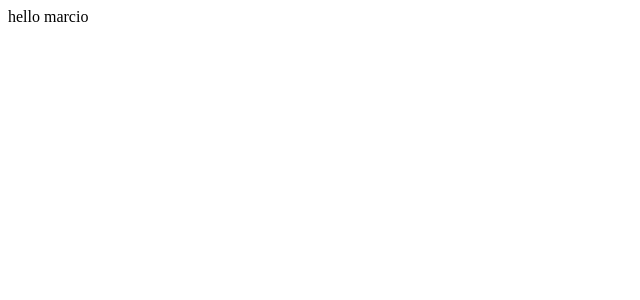
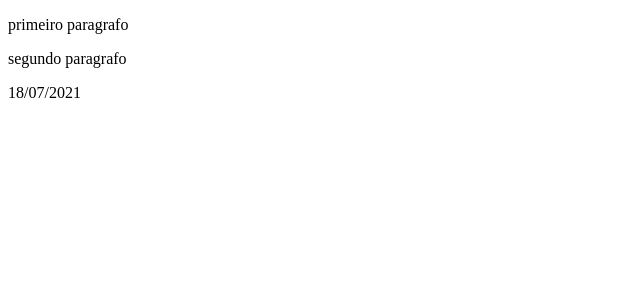
Before and after one commit to marcioliveira/meu-app, a React (Create React App) app: page / in a window 1280 px wide. Shown: the top 300 px of the page, without its empty margins (0-640 px from the left). Built offline with nearby package versions, Linux system fonts and the light colour scheme.

Commit message:
criacao do commponente tipo classe

```diff
--- a/src/App.js
+++ b/src/App.js
@@ -1,7 +1,17 @@
 import React from "react";
 
-function App() {
-  return <div className="App">hello marcio</div>;
+class App extends React.Component {
+  render() {
+    return (
+      // podemos usar tags html e javascript dentro do nosso método render é o que chamamos de JSX
+      // o simbolo abaixo indica um fragmento que usado para encapusular os elementos que serão retornados
+      <>
+        <p>primeiro paragrafo</p>
+        <p>segundo paragrafo</p>
+        <p>{new Date().toLocaleDateString("pt-BR")}</p>
+      </>
+    );
+  }
 }
 
 export default App;
```
